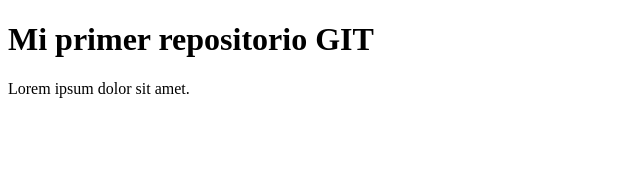
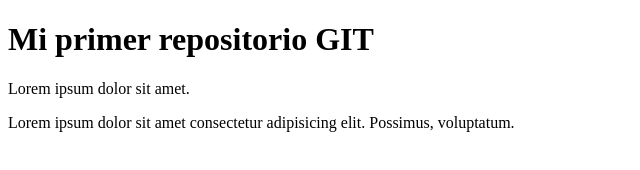
Before and after one commit to ivanoishi/trabajoenclase, a plain HTML site: page index.html in a window 1280 px wide. Shown: the whole page, without its empty margins (0-640 px from the left). Drawn offline with Linux system fonts and the light colour scheme.

Commit message:
Agregue un Lorem10

```diff
--- a/index.html
+++ b/index.html
@@ -11,7 +11,7 @@
     <h1>Mi primer repositorio GIT</h1>
     <p>Lorem ipsum dolor sit amet.</p>
     <div>
-        <img src="" alt="">
+        Lorem ipsum dolor sit amet consectetur adipisicing elit. Possimus, voluptatum.
     </div>
 
 </body>
```
